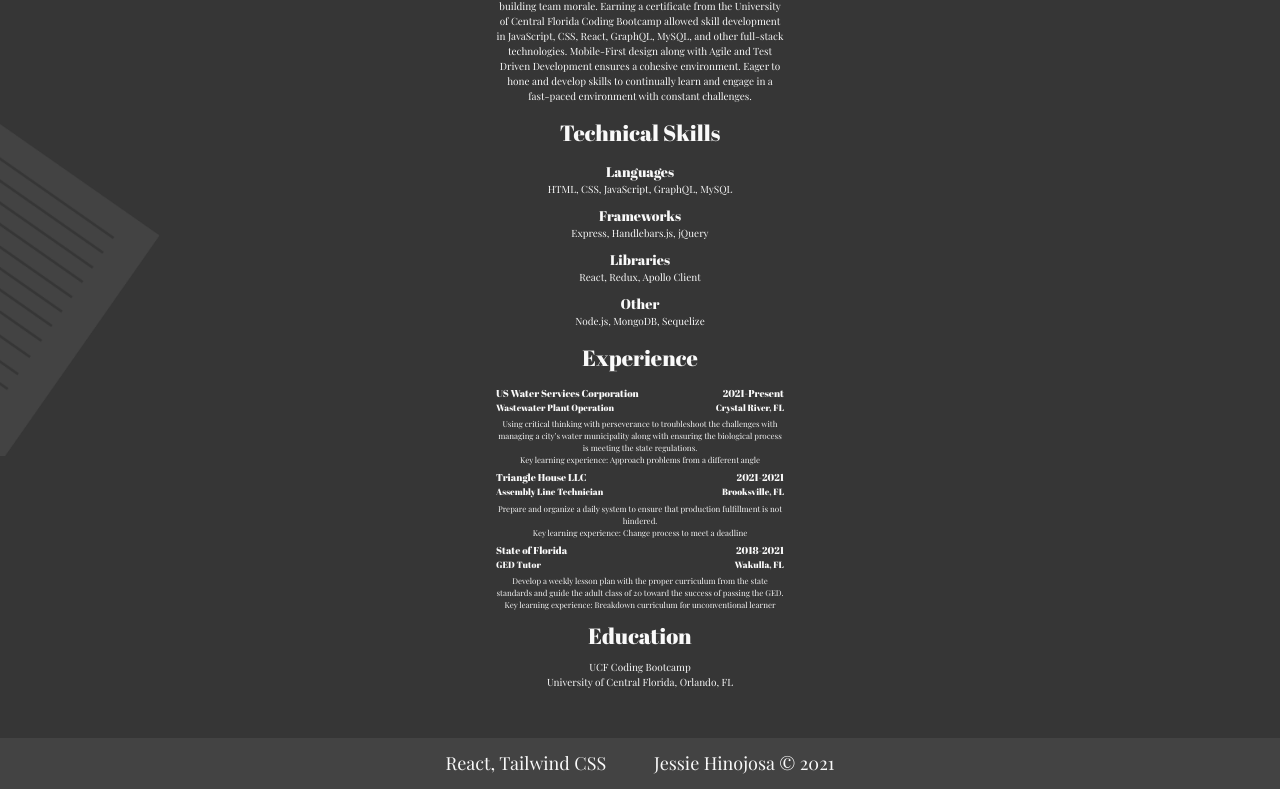
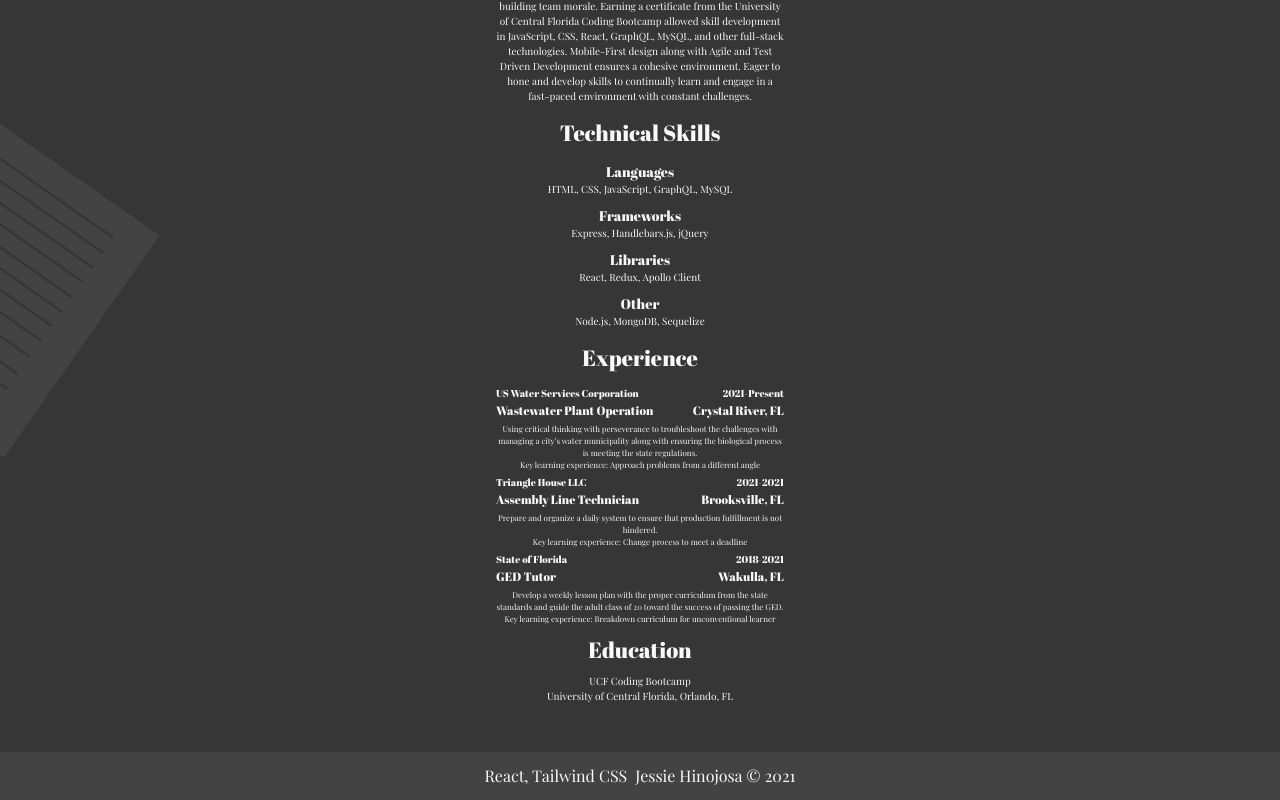
Before and after one commit to JessieHinojosa/personal-portfolio, a React (Create React App) app: page / in a window 1280 px wide. Shown: the part 4043-4843 px from the top of the page. Built offline with nearby package versions, Linux system fonts and the light colour scheme.

Commit message:
deploy resume z index fix

```diff
--- a/src/components/Footer.js
+++ b/src/components/Footer.js
@@ -2,10 +2,10 @@ import React from 'react'
 
 const Footer = () => {
     return (
-        <footer className='bg-grey py-3 text-center text-nav-heading flex font-secondary'>
+        <footer className='bg-grey py-3 text-center desktop:text-nav-heading flex font-secondary'>
           <div className='mx-auto flex'>
             <h6>React, Tailwind CSS </h6>
-            <h6 className='ml-12'>Jessie Hinojosa &#169; 2021</h6>
+            <h6 className=' ml-2 desktop:ml-12'>Jessie Hinojosa &#169; 2021</h6>
 
           </div>
 
--- a/src/pages/Resume.js
+++ b/src/pages/Resume.js
@@ -42,7 +42,7 @@ const Resume = () => {
                     Summary
                 </h3>
                 <p className='
-                  font-secondary text-mobile-button
+                  font-secondary text-nav-menu-subheading
                   mobile:text-mobile-exploring-text
                   desktop:text-desktop-paragraph
 
@@ -63,6 +63,7 @@ const Resume = () => {
               text-center
               desktop:w-10/12 desktop:mx-auto
               desktop:px-8 desktop:mt-10 fade fadeOut
+              relative z-20
             '>
                 <h3 className='
                   font-primary mobile-lg-button my-3
@@ -80,7 +81,7 @@ const Resume = () => {
 
                 '>Languages</h4>
                 <p className='
-                  text-mobile-button font-secondary mb-2
+                  text-nav-menu-subheading font-secondary mb-2
                   mobile:text-mobile-exploring-text
                   desktop:text-desktop-paragraph
 
@@ -95,7 +96,7 @@ const Resume = () => {
 
                   '>Frameworks</h4>
                 <p className='
-                  text-mobile-button font-secondary mb-2
+                  text-nav-menu-subheading font-secondary mb-2
                   mobile:text-mobile-exploring-text
                   desktop:text-desktop-paragraph
 
@@ -110,7 +111,7 @@ const Resume = () => {
 
                   '>Libraries</h4>
                 <p className='
-                  text-mobile-button font-secondary mb-2
+                  text-nav-menu-subheading font-secondary mb-2
                   mobile:text-mobile-exploring-text
                   desktop:text-desktop-paragraph
 
@@ -125,9 +126,10 @@ const Resume = () => {
 
                   '>Other</h4>
                 <p className='
-                  text-mobile-button font-secondary
+                  text-nav-menu-subheading font-secondary
                   mobile:text-mobile-exploring-text
                   desktop:text-desktop-paragraph
+
 
 
                 '>Node.js, MongoDB, Sequelize</p>
@@ -149,14 +151,14 @@ const Resume = () => {
                   desktop:px-8
                 '>
                   <h4 className='
-                    text-mobile-button font-primary
+                    text-nav-menu-subheading font-primary
                     mobile:text-mobile-exploring-text
                     desktop:text-desktop-paragraph
 
 
                   '>US Water Services Corporation</h4>
                   <h4 className='
-                    text-mobile-button font-primary
+                    text-nav-menu-subheading font-primary
                     mobile:text-mobile-exploring-text
                     desktop:text-desktop-paragraph
 
@@ -168,13 +170,13 @@ const Resume = () => {
                   desktop:px-8
                 '>
                   <h4 className='
-                    text-mobile-button font-primary
+                    text-nav-menu-subheading font-primary
                     desktop:text-desktop-paragraph
 
 
                     '>Wastewater Plant Operation</h4>
                   <h4 className='
-                    text-mobile-button font-primary
+                    text-nav-menu-subheading font-primary
                     desktop:text-desktop-paragraph
 
 
@@ -200,13 +202,13 @@ const Resume = () => {
                   desktop:px-8
                 '>
                   <h4 className='
-                    text-mobile-button font-primary
+                    text-nav-menu-subheading font-primary
                     mobile:text-mobile-exploring-text
                     desktop:text-desktop-paragraph
 
                 '>Triangle House LLC</h4>
                   <h4 className='
-                    text-mobile-button font-primary
+                    text-nav-menu-subheading font-primary
                     mobile:text-mobile-exploring-text
                     desktop:text-desktop-paragraph
 
@@ -218,11 +220,11 @@ const Resume = () => {
                   desktop:px-8
                 '>
                   <h4 className='
-                    text-mobile-button font-primary
+                    text-nav-menu-subheading font-primary
                     desktop:text-desktop-paragraph
                   '>Assembly Line Technician </h4>
                   <h4 className='
-                    text-mobile-button font-primary
+                    text-nav-menu-subheading font-primary
                     desktop:text-desktop-paragraph
                     '>Brooksville, FL</h4>
                 </div>
@@ -240,12 +242,12 @@ const Resume = () => {
                 </div>
                 <div className='flex justify-between desktop:px-8'>
                   <h4 className='
-                    text-mobile-button font-primary
+                    text-nav-menu-subheading font-primary
                     mobile:text-mobile-exploring-text
                     desktop:text-desktop-paragraph
                 '>State of Florida</h4>
                   <h4 className='
-                    text-mobile-button font-primary
+                    text-nav-menu-subheading font-primary
                     mobile:text-mobile-exploring-text
                     desktop:text-desktop-paragraph
 
@@ -257,12 +259,12 @@ const Resume = () => {
                   desktop:px-8
                 '>
                   <h4 className='
-                    text-mobile-button font-primary
+                    text-nav-menu-subheading font-primary
                     desktop:text-desktop-paragraph
 
                   '>GED Tutor </h4>
                   <h4 className='
-                    text-mobile-button font-primary
+                    text-nav-menu-subheading font-primary
                     desktop:text-desktop-paragraph
                     '>Wakulla, FL</h4>
                 </div>
--- a/tailwind.config.js
+++ b/tailwind.config.js
@@ -8,6 +8,7 @@ module.exports = {
       'tablet': '522px',
       'laptop': '1024px',
       'desktop': '1366px',
+      'lgDesktop': '1612px',
     },
    boxShadow: {
     sm: '0 1px 2px 0 rgba(0, 0, 0, 0.05)',
```
Also changed, not shown: 10 other files (tests, documents, lock files or other folders).
